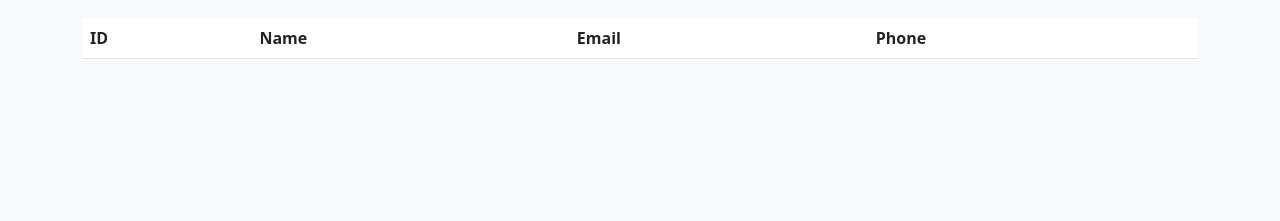
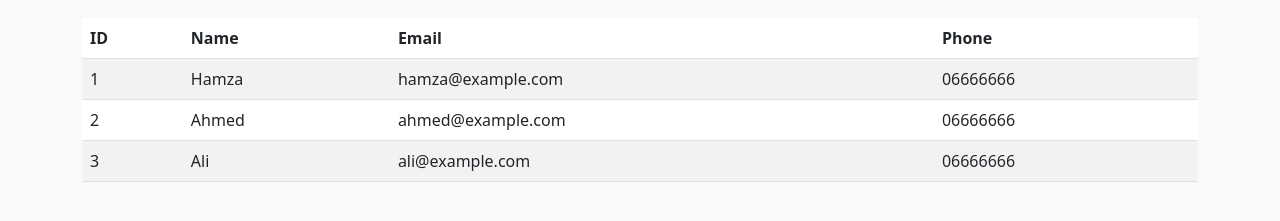
Before and after one commit to hamza-jaafar/bussiness-app, a website: page customers.html in a window 1280 px wide. Shown: the part 121-342 px from the top of the page. Drawn offline with nearby package versions, Linux system fonts and the light colour scheme; no server answers.

Commit message:
Update customers.html

```diff
--- a/customers.html
+++ b/customers.html
@@ -25,13 +25,19 @@
     </div>
 
     <script>
-        async function fetchCustomers() {
-            try {
-                const response = await fetch('http://localhost:3005/customers');
-                const customers = await response.json();
+        // Default mock data for customers (only Hamza, Ahmed, and Ali with phone number 06666666)
+        const defaultCustomers = [
+            { id: 1, name: 'Hamza', email: 'hamza@example.com', phone: '06666666' },
+            { id: 2, name: 'Ahmed', email: 'ahmed@example.com', phone: '06666666' },
+            { id: 3, name: 'Ali', email: 'ali@example.com', phone: '06666666' }
+        ];
+
+        // Function to populate the table with data
+        function populateTable(data) {
             const tableBody = document.getElementById('customers-table');
+            tableBody.innerHTML = ''; // Clear existing rows
 
-                customers.forEach(customer => {
+            data.forEach(customer => {
                 const row = document.createElement('tr');
                 row.innerHTML = `
                     <td>${customer.id}</td>
@@ -41,11 +47,24 @@
                 `;
                 tableBody.appendChild(row);
             });
+        }
+
+        // Function to fetch data from the SQL database
+        async function fetchCustomers() {
+            try {
+                const response = await fetch('http://localhost:3005/customers');
+                if (!response.ok) {
+                    throw new Error('Failed to fetch data');
+                }
+                const customers = await response.json();
+                populateTable(customers); // Populate table with SQL data
             } catch (error) {
                 console.error('Error fetching customers:', error);
+                populateTable(defaultCustomers); // Fallback to default data
             }
         }
 
+        // Call the function to fetch data (or fallback to default data)
         fetchCustomers();
     </script>
 </body>
```
Lines whose indentation alone changed are shown as unchanged.
